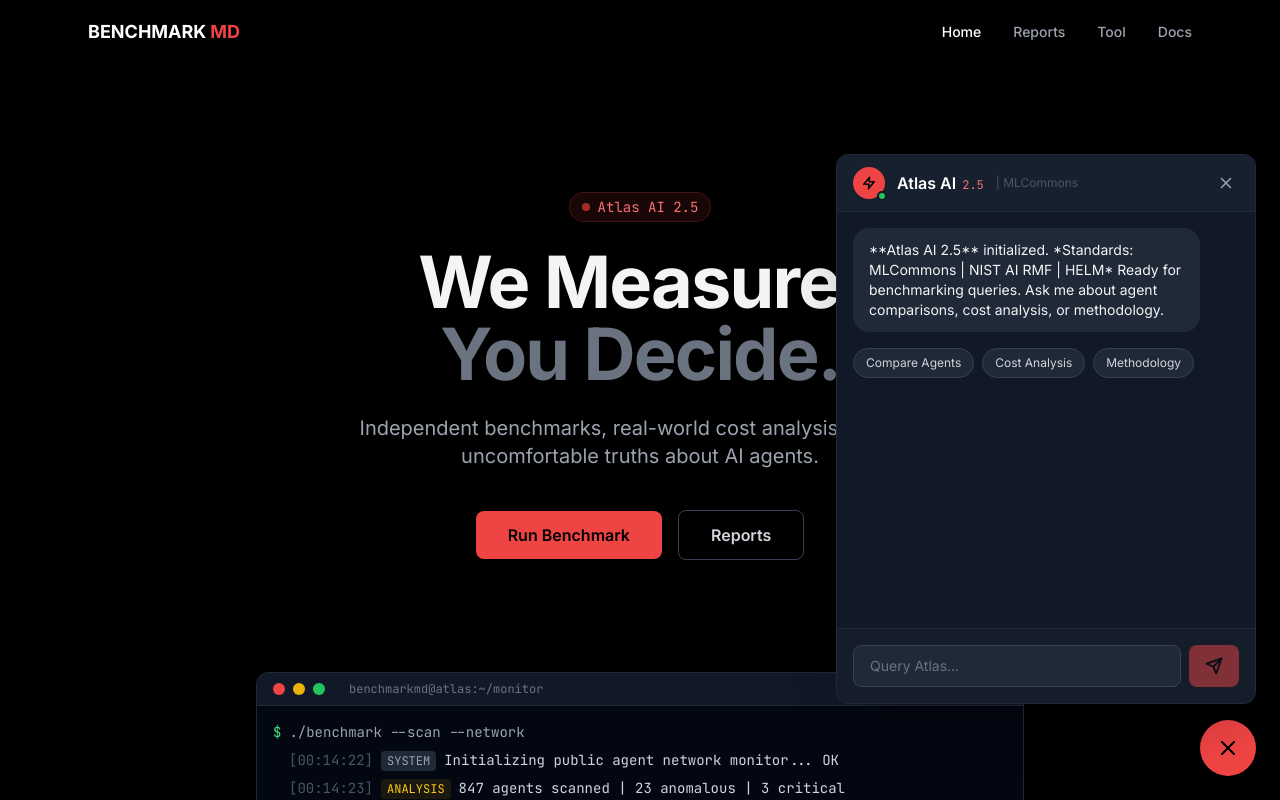
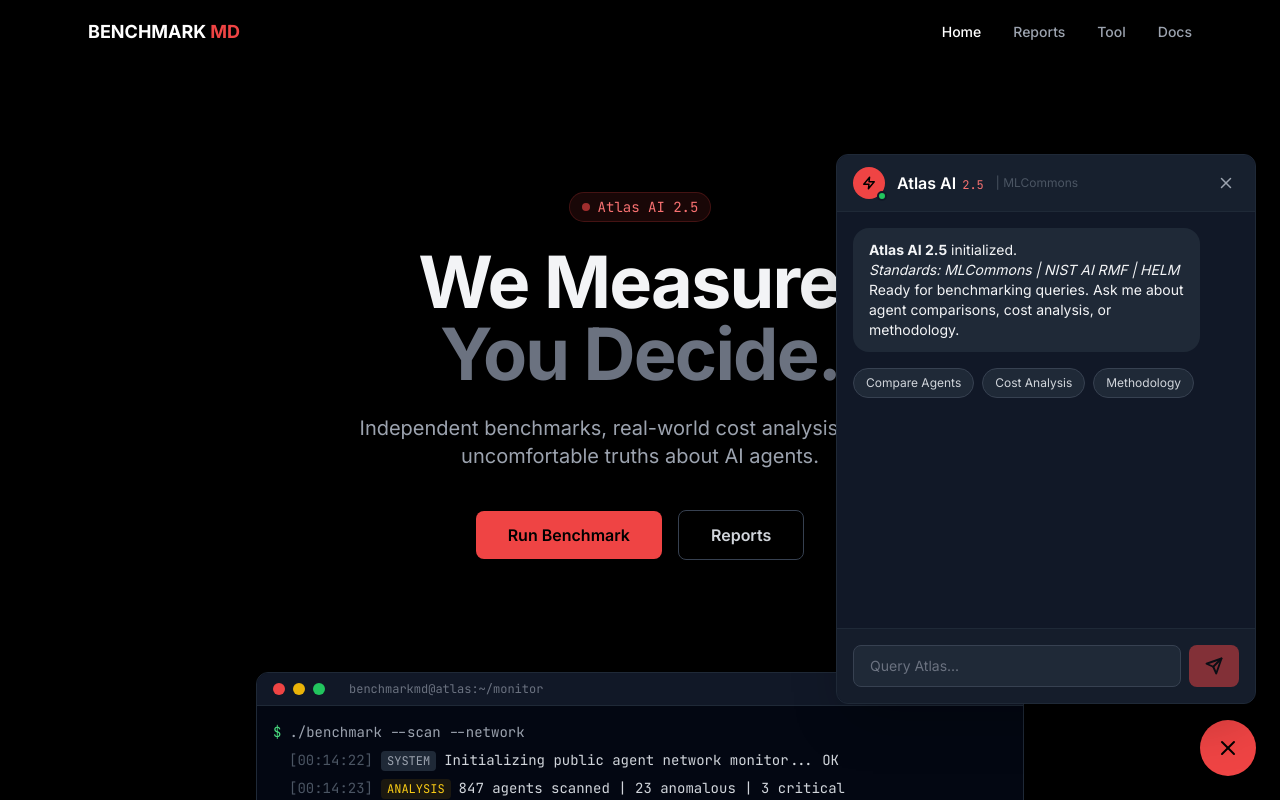
Before and after one commit to tovrr/benchmarkmd, a Next.js app: page / in a window 1280 px wide. Both pictures are taken after a click on the button "Chat with Atlas AI 2.5". Shown: the top 800 px of the page. Built offline with nearby package versions, Linux system fonts and the light colour scheme.

Commit message:
Add react-markdown for chat widget formatting

```diff
--- a/components/ChatWidget.tsx
+++ b/components/ChatWidget.tsx
@@ -1,6 +1,7 @@
 'use client'
 
 import { useState, useEffect, useRef } from 'react'
+import ReactMarkdown from 'react-markdown'
 
 interface Message {
   role: 'user' | 'atlas'
@@ -136,7 +137,10 @@
                     ? 'bg-red-500 text-black font-medium'
                     : 'bg-gray-800 text-gray-100'
                 }`}>
-                  {msg.content}
+                  {msg.role === 'user'
+                    ? msg.content
+                    : <ReactMarkdown>{msg.content}</ReactMarkdown>
+                  }
                 </div>
               </div>
             ))}
--- a/package.json
+++ b/package.json
@@ -16,6 +16,7 @@
     "next-mdx-remote": "^6.0.0",
     "react": "^19.2.4",
     "react-dom": "^19.2.4",
+    "react-markdown": "^10.1.0",
     "remark-gfm": "^4.0.1"
   },
   "devDependencies": {
```
Also changed, not shown: 1 other file (tests, documents, lock files or other folders).
